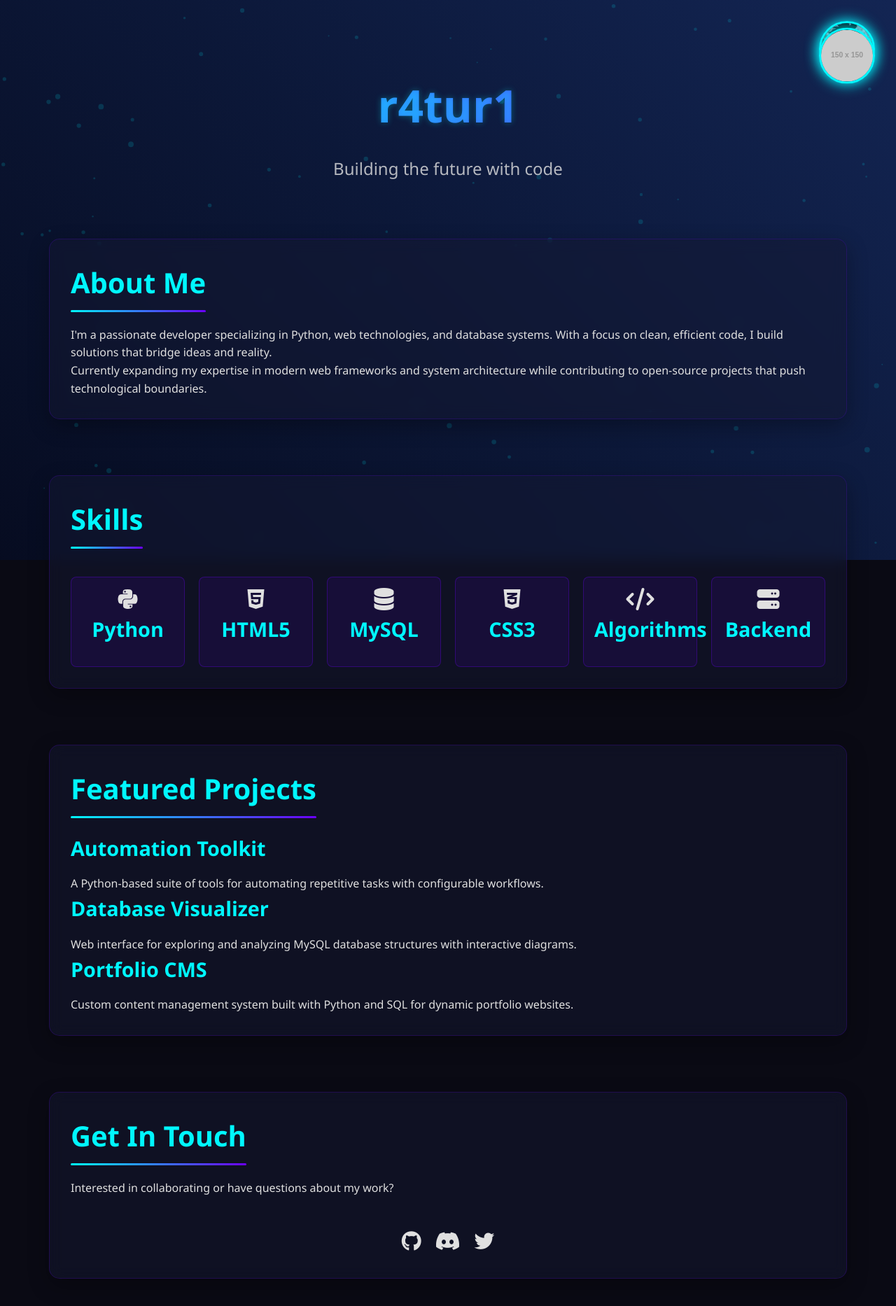
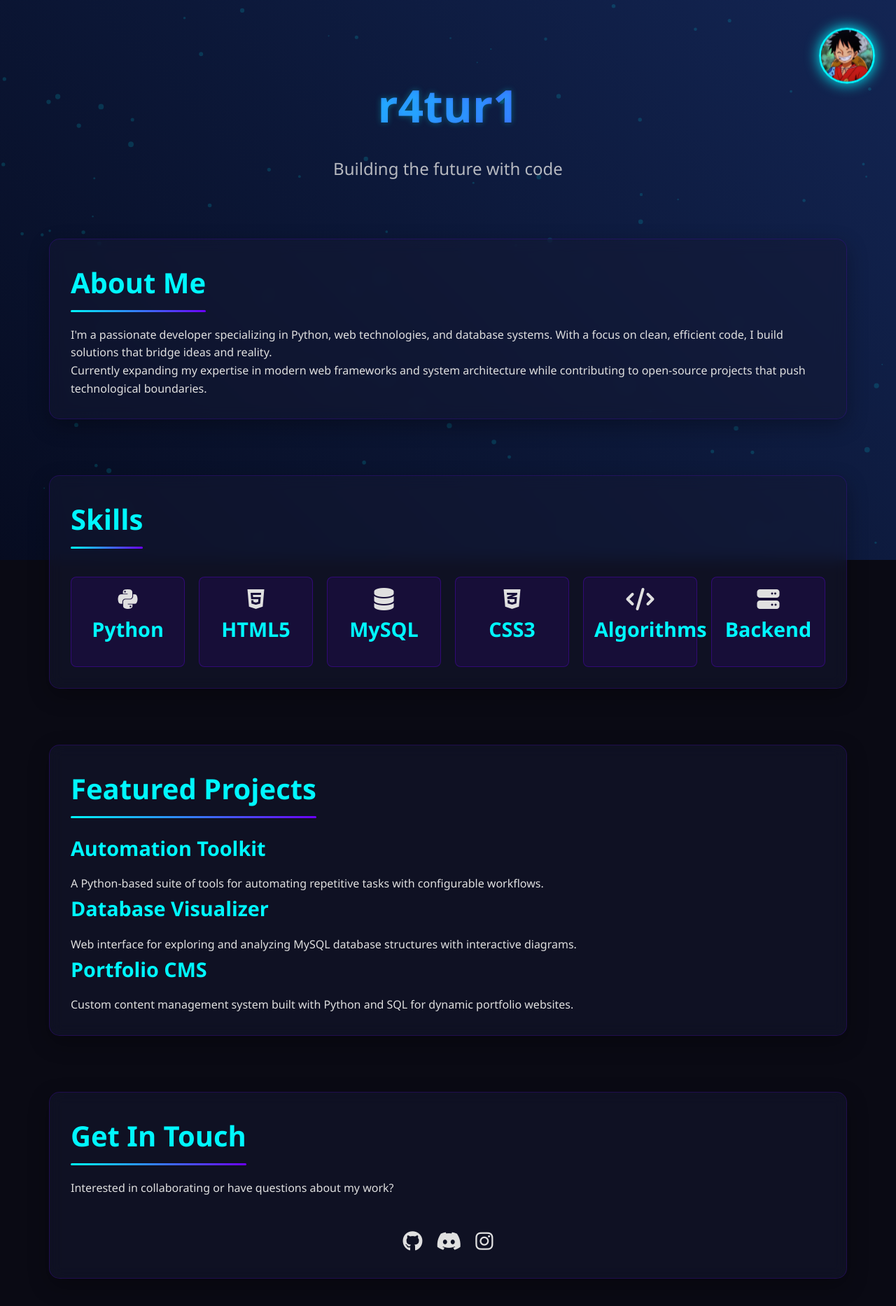
Before and after one commit to r4tur1/r4tur1.github.io, a plain HTML site: page index.html in a window 1280 px wide. Shown: the whole page at 70% size. Drawn offline with Linux system fonts and the light colour scheme; placeholder pictures from the web are drawn by us.

Commit message:
Update index.html

```diff
--- a/index.html
+++ b/index.html
@@ -1,7 +1,6 @@
 <!DOCTYPE html>
 <html lang="en">
 <head>
-    <img src="3b9d50a32ed833d9cdc73978e98c8fc2.jpg" alt="r4tur1" class="profile-pic">
     <meta charset="UTF-8">
     <meta name="viewport" content="width=device-width, initial-scale=1.0">
     <title>r4tur1 | Futuristic Portfolio</title>
@@ -230,8 +229,8 @@
     </style>
 </head>
 <body>
-    <!-- Profile Picture - Replace with your actual image -->
-    <img src="https://via.placeholder.com/150" alt="r4tur1" class="profile-pic" id="profilePic">
+    <!-- Profile Picture -->
+    <img src="3b9d50a32ed833d9cdc73978e98c8fc2.jpg" alt="r4tur1" class="profile-pic" id="profilePic">
 
     <!-- Animated Background Particles -->
     <canvas class="particles" id="particles"></canvas>
@@ -312,8 +311,8 @@
                 <p>Interested in collaborating or have questions about my work?</p>
                 <div class="social-links">
                     <a href="https://github.com/r4tur1" target="_blank"><i class="fab fa-github"></i></a>
-                    <a href="#" target="_blank"><i class="fab fa-discord"></i></a>
-                    <a href="#" target="_blank"><i class="fab fa-twitter"></i></a>
+                    <a href="https://discord.com/users/888010577170022400" target="_blank" title="_monkeyxdxluffy_"><i class="fab fa-discord"></i></a>
+                    <a href="https://www.instagram.com/r4tur1/" target="_blank"><i class="fab fa-instagram"></i></a>
                 </div>
             </div>
         </section>
```
